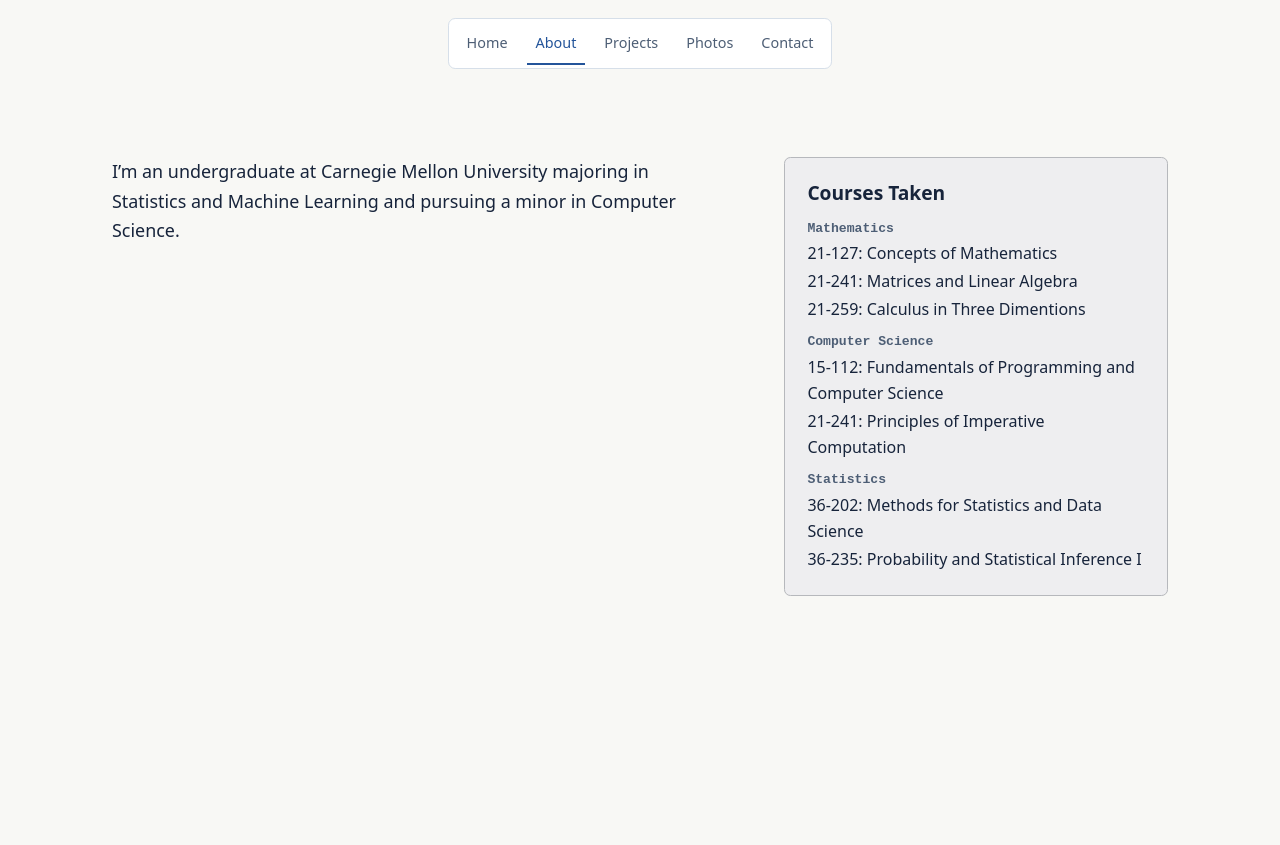
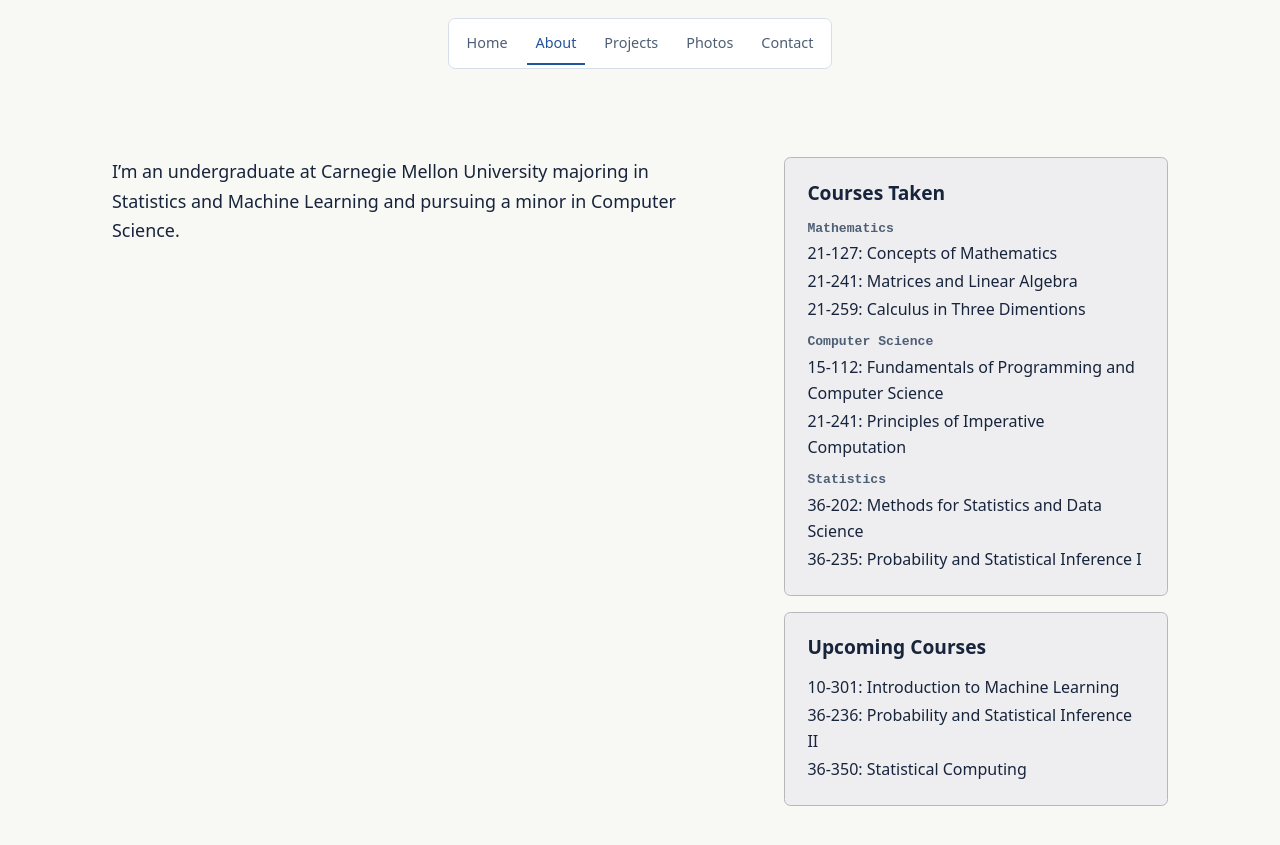
Before and after one commit to ericxmlin/ericxmlin.github.io, a Jekyll site: the page built from about.html, in a window 1280 px wide. Shown: the top 845 px of the page. Built offline with Jekyll 4.4.1, drawn with Linux system fonts in a browser that asks for light colours.

Commit message:
Update about.html

```diff
--- a/about.html
+++ b/about.html
@@ -29,5 +29,13 @@ description: About Eric Lin, a Carnegie Mellon student interested in statistics,
         <dd>36-235: Probability and Statistical Inference I</dd>
       </dl>
     </section>
+
+    <section class="about-card" aria-labelledby="skills-title">
+      <h2 id="skills-title">Upcoming Courses</h2>
+      <dl>
+        <dd>10-301: Introduction to Machine Learning</dd>
+        <dd>36-236: Probability and Statistical Inference II</dd>
+        <dd>36-350: Statistical Computing</dd>
+    </section>
   </div>
 </div>
```
